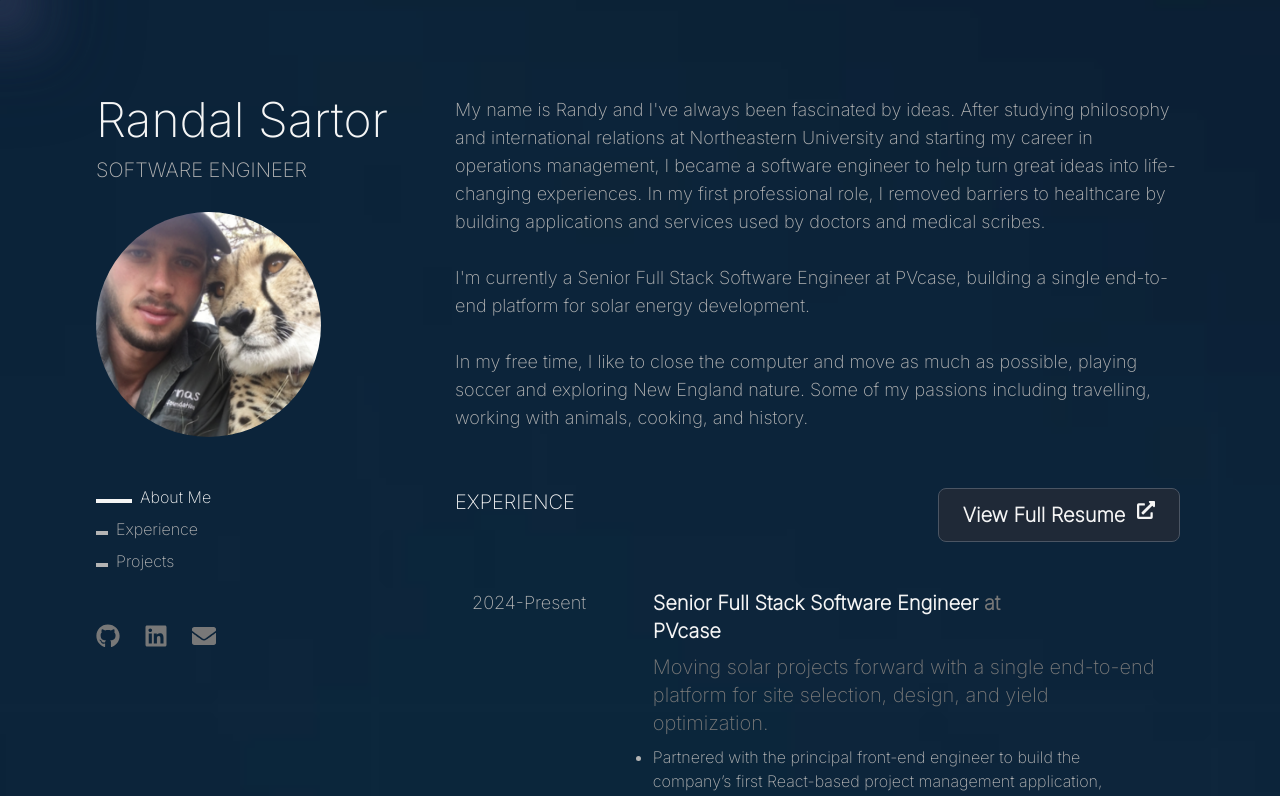
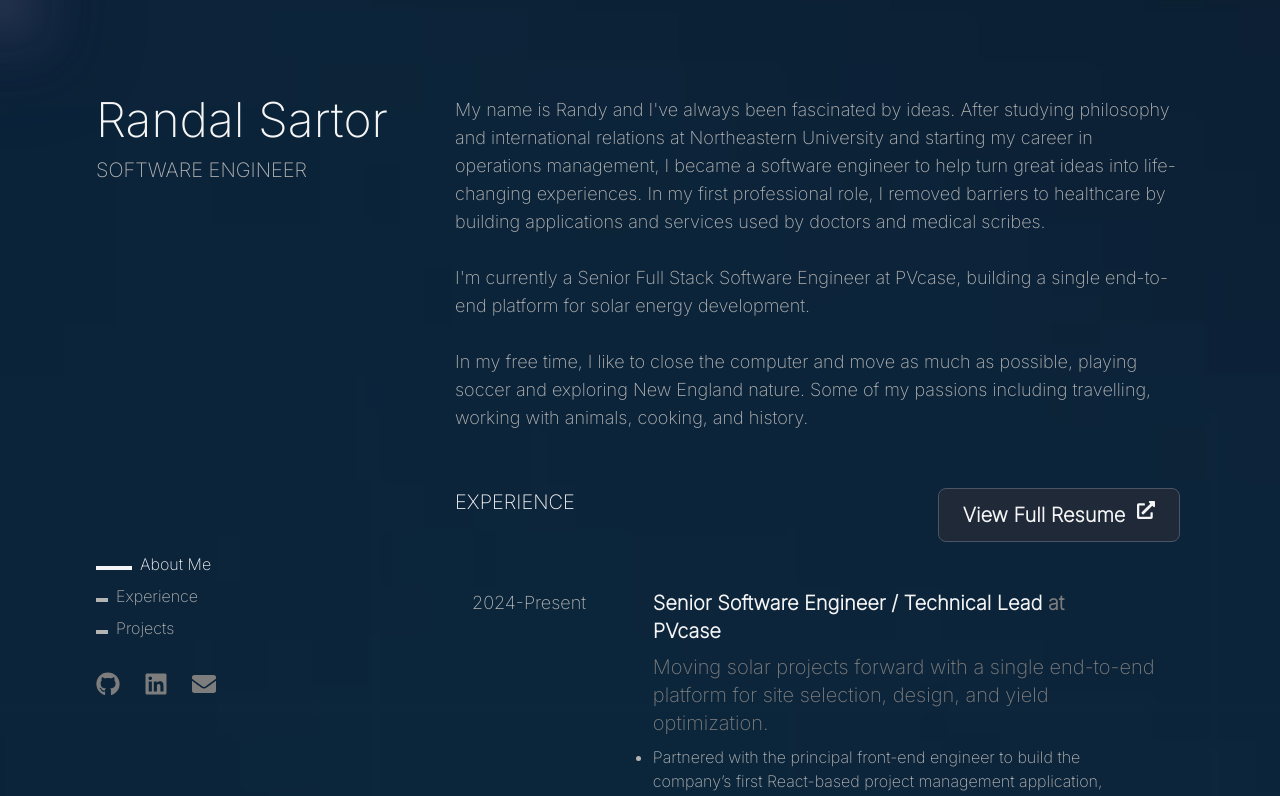
Before and after one commit to rjsartor/website-v2, a Next.js app: page / in a window 1280 px wide. Shown: the top 796 px of the page. Built offline with nearby package versions, Linux system fonts and the light colour scheme.

Commit message:
feat: resume update and a few style changes

```diff
--- a/src/app/components/left-pane.tsx
+++ b/src/app/components/left-pane.tsx
@@ -12,17 +12,15 @@ const LeftPane = () => {
                 <div className="flex flex-col mb-2">
                     <h1 className="text-5xl font-medium pb-3">Randal Sartor</h1>
                     <h4 className="text-xl secondary-text pb-3">SOFTWARE ENGINEER</h4>
-          <Spacer height={2} />
-          <Image className='rounded-full' src='/images/amber-and-I-square.png' alt='avatar' width={225} height={225} />
+                    {/* // removing the picture for now */}
+                    {/* <Image className='rounded-full' src='/images/amber-and-I-square.png' alt='avatar' width={225} height={225} /> */}
                 </div>
-        <Spacer height={5} />
-        <div className="hidden lg:block">
+                {/* Nav moved below, above SocialLinks */}
+                <div className="hidden lg:block mt-auto">
                     <Nav />
                 </div>
-        <div className="lg:mt-auto">
+                <Spacer height={4} />
                 <SocialLinks />
-        </div>
-        <Spacer height={6} />
             </div>
         </div>
     );
--- a/src/app/components/links.tsx
+++ b/src/app/components/links.tsx
@@ -14,7 +14,7 @@ const Link = (props: any) => {
 
 const SocialLinks = () => {
   return (
-    <div className="flex justify-start space-x-4 mt-auto gap-2 tertiary-text">
+    <div className="flex justify-start space-x-4 gap-2 tertiary-text">
       <Link
         Icon={FaGithub}
         url="https://github.com/rjsartor"
--- a/src/app/data/experience.ts
+++ b/src/app/data/experience.ts
@@ -2,7 +2,7 @@ export const EXPERIENCE = [
     {
         company: 'PVcase',
         date: '2024-Present',
-        title: 'Senior Full Stack Software Engineer',
+        title: 'Senior Software Engineer / Technical Lead',
         companyUrl: 'https://www.linkedin.com/company/pvcase/',
         description: "Moving solar projects forward with a single end-to-end platform for site selection, design, and yield optimization.",
         achievements: [
--- a/src/app/data/projects.ts
+++ b/src/app/data/projects.ts
@@ -1,11 +1,4 @@
 export const PROJECTS = [{
-  name: 'Road Rate',
-  url: 'https://www.roadrate.app',
-  description: "A fully functioning web and mobile social media platform for anonymously rating and reviewing drivers in the United States. Users can search license plates to view ratings and reviews, or login to leave reviews and claim their own plates. Built with a React/React-Native front end and Node/Express back end, using Auth0 for authentication, and deployed with Netlify and Heroku.",
-  image: '/images/road-rate.png',
-  tags: ['Typescript', 'React', 'React-Native', 'Node.js', 'Auth0', 'MongoDB', 'Netlify', 'Heroku']
-},
-{
   name: 'Newburyport Watercolors',
   url: 'https://www.newburyportwatercolors.com',
   description: "A website built and maintained for a local client, Newburyport Watercolors showcases the portfolio of an art studio specializing in watercolor painting. Designed to match the artist's aesthetic, it features an online gallery, artist profile, and purchasing options via Etsy.",
@@ -18,6 +11,13 @@ export const PROJECTS = [{
   description: "A support ticket demo that allows users to post support tickets and admins to view, update, and respond to them. Focuses on server-side rendering with Next.js.",
   image: '/images/support-ticket-demo.png',
   tags: ['Typescript', 'Next.js', 'Sendgrid', 'Tailwind CSS', 'Postgres', 'Vercel']
+},
+{
+  name: 'Road Rate',
+  url: 'https://www.roadrate.app',
+  description: "A web and mobile social media platform for anonymously rating and reviewing drivers in the United States. Users can search license plates to view ratings and reviews, or login to leave reviews and claim their own plates. Built with a React/React-Native front end and Node/Express back end, using Auth0 for authentication, and deployed with Netlify and Heroku.",
+  image: '/images/road-rate.png',
+  tags: ['Typescript', 'React', 'React-Native', 'Node.js', 'Auth0', 'MongoDB', 'Netlify', 'Heroku']
 },
 {
   name: 'Acme Theaters',
--- a/src/app/globals.css
+++ b/src/app/globals.css
@@ -12,7 +12,7 @@
   --foreground-rgb: 255, 255, 255;
   --primary-font-rgb: 245, 245, 245;
   --secondary-font-rgb:180,180,180;
-  --tertiary-font-rgb: 120,120,120;
+  --tertiary-font-rgb: 125,125,125;
   --highlight-font-rgb: 14, 165, 233;
 }
 
```
Also changed, not shown: 1 other file (tests, documents, lock files or other folders). Lines whose indentation alone changed are shown as unchanged.
